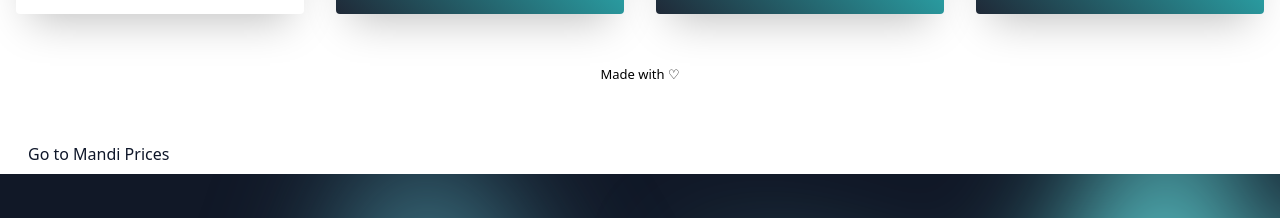
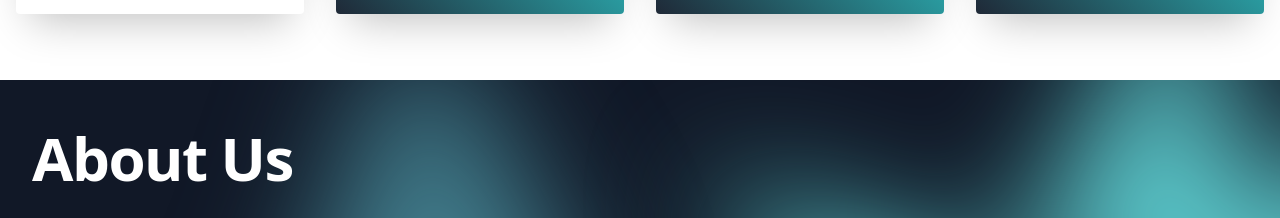
Before and after one commit to sharvil112003/blackrockHack, a React (Vite) app in the folder frontend/: page / in a window 1280 px wide. Shown: the part 1362-1580 px from the top of the page. Built offline with nearby package versions, Linux system fonts and the light colour scheme.

Commit message:
PreFinal

```diff
--- a/frontend/src/components/Home.jsx
+++ /dev/null
@@ -1,19 +0,0 @@
-import React from 'react'
-import Carousel from '../components/Carousel.jsx'
-import Footer from '../pages/Footer.jsx'
-import { slides } from '../data/carouselData.json'
-import InfoCards from '../components/InfoCards.jsx'
-import Chatbot from '../components/Chatbot.jsx'
-
-const Home = () => {
-  return (
-    <div>
-      <Carousel data={slides} />
-      <InfoCards />
-      <Footer />
-      <Chatbot />
-    </div>
-  )
-}
-
-export default Home
--- a/frontend/src/components/InfoCards.jsx
+++ b/frontend/src/components/InfoCards.jsx
@@ -31,7 +31,6 @@ const InfoCards = () => {
                     </li>
                 ))}
             </ul>
-            <h3 className="made_by">Made with ♡</h3>
         </div>
     );
 };
--- a/frontend/src/pages/Home.jsx
+++ b/frontend/src/pages/Home.jsx
@@ -12,7 +12,6 @@ const Home = () => {
     <div>
       <Carousel data={slides} />
       <InfoCards />
-      <button onClick={() => {navigate("/mandi-prices")}}>Go to Mandi Prices</button>
       <Footer />
     </div>
   );
```
